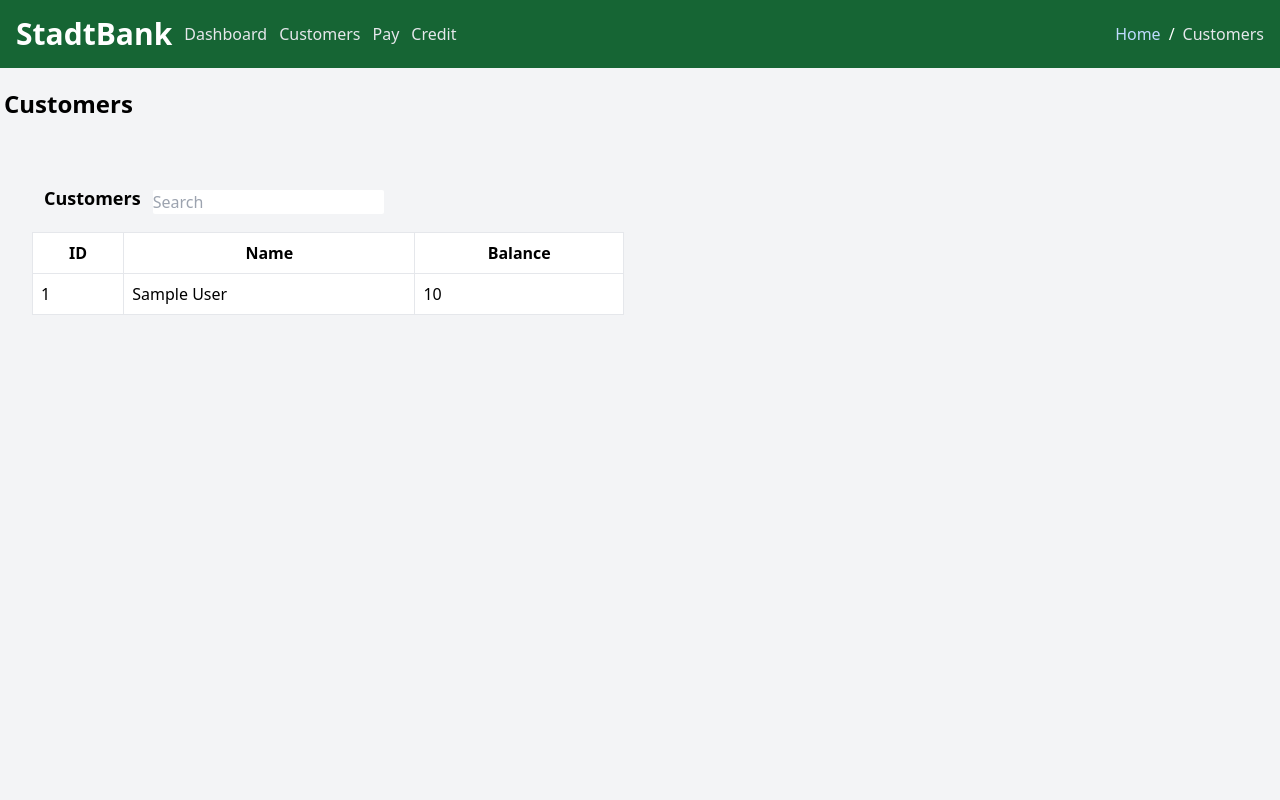
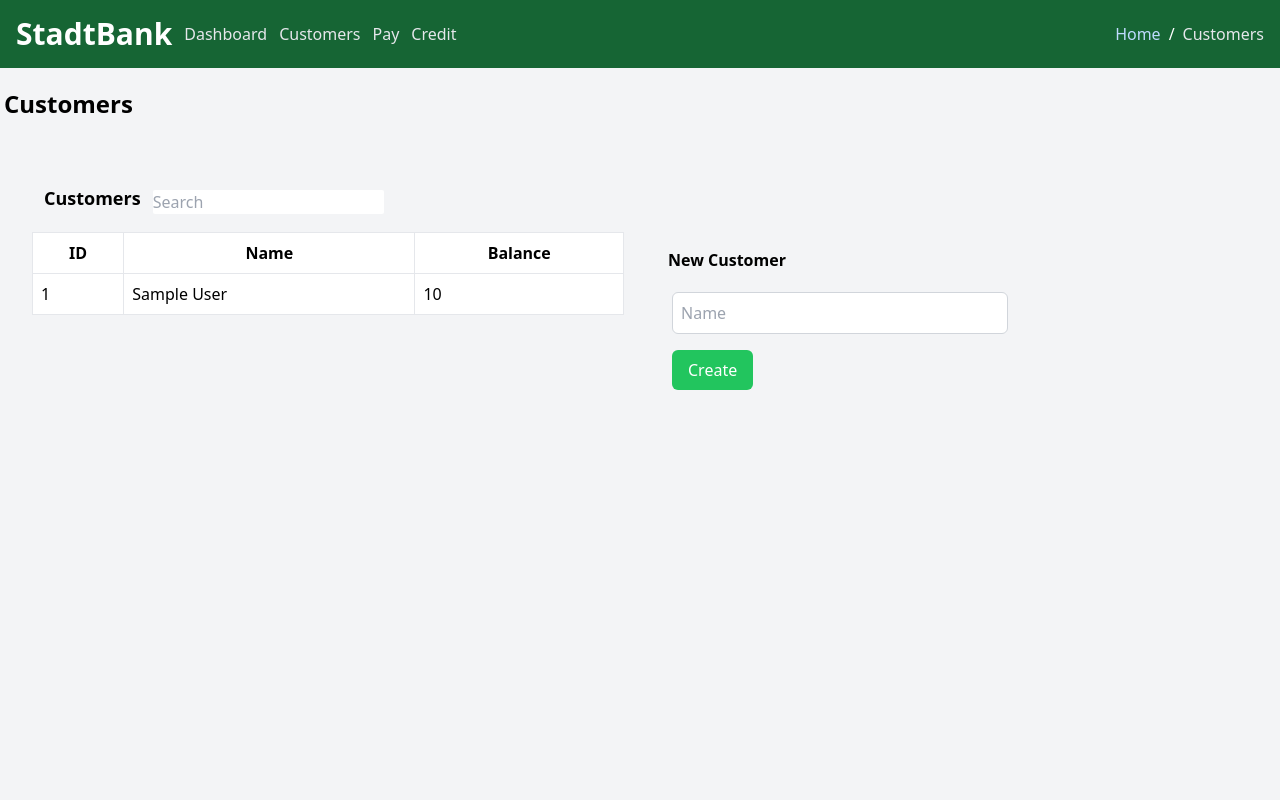
Before and after one commit to Kafalar-Karisik/StadtBank, a Django app: page /customers/ in a window 1280 px wide. Run offline with Django 4.2, Linux system fonts and the light colour scheme; tables that the repository leaves empty hold one stand-in row (values such as "Sample post").

Commit message:
Login System, User Managment, Style Updates, ...
Model Updates, Template Updates/Upload, Credit System Upload(Not Working), Script Upload

```diff
--- a/Bank/models.py
+++ b/Bank/models.py
@@ -7,8 +7,8 @@ class Customer(models.Model):
     """Customer Class"""
     nr = models.IntegerField(
         primary_key=True, unique=True, auto_created=False)
-    name = models.TextField(unique=True, help_text="Customer Name")
-    balance = models.IntegerField(null=True)
+    name = models.TextField()
+    balance = models.IntegerField(default=0)
     credits = models.IntegerField(default=0, null=True)
 
     def __str__(self) -> str:
@@ -37,13 +37,6 @@ class Action(models.Model):
     def __str__(self):
         return f"Action {self.id}"
 
-    def getNames(self):
-        """Action.getNames Function"""
-        try:
-            return Customer.objects.get(nr=self.customer).name, Customer.objects.get(nr=self.related).name
-        except:
-            return Customer.objects.get(nr=self.customer).name, None
-
     class Meta:
         """Action.Meta Class"""
         db_table = 'actions'
--- a/Bank/static/style.css
+++ b/Bank/static/style.css
@@ -211,6 +211,8 @@ textarea {
   /* 1 */
   line-height: inherit;
   /* 1 */
+  letter-spacing: inherit;
+  /* 1 */
   color: inherit;
   /* 1 */
   margin: 0;
@@ -234,9 +236,9 @@ select {
 */
 
 button,
-[type='button'],
-[type='reset'],
-[type='submit'] {
+input:where([type='button']),
+input:where([type='reset']),
+input:where([type='submit']) {
   -webkit-appearance: button;
   /* 1 */
   background-color: transparent;
@@ -492,6 +494,10 @@ video {
   --tw-backdrop-opacity:  ;
   --tw-backdrop-saturate:  ;
   --tw-backdrop-sepia:  ;
+  --tw-contain-size:  ;
+  --tw-contain-layout:  ;
+  --tw-contain-paint:  ;
+  --tw-contain-style:  ;
 }
 
 ::backdrop {
@@ -586,16 +596,12 @@ video {
   position: relative;
 }
 
-.left-0 {
-  left: 0px;
+.m-2 {
+  margin: 0.5rem;
 }
 
-.right-0 {
-  right: 0px;
-}
-
-.right-full {
-  right: 100%;
+.m-4 {
+  margin: 1rem;
 }
 
 .mx-2 {
@@ -669,17 +662,25 @@ video {
   width: 25%;
 }
 
+.w-2\/4 {
+  width: 50%;
+}
+
+.w-2\/5 {
+  width: 40%;
+}
+
 .w-3\/5 {
   width: 60%;
-}
-
-.w-full {
-  width: 100%;
 }
 
 .w-fit {
   width: -moz-fit-content;
   width: fit-content;
+}
+
+.w-full {
+  width: 100%;
 }
 
 .table-auto {
@@ -733,11 +729,6 @@ video {
   background-color: rgb(59 130 246 / var(--tw-bg-opacity));
 }
 
-.bg-gray-100 {
-  --tw-bg-opacity: 1;
-  background-color: rgb(243 244 246 / var(--tw-bg-opacity));
-}
-
 .bg-gray-200 {
   --tw-bg-opacity: 1;
   background-color: rgb(229 231 235 / var(--tw-bg-opacity));
@@ -799,6 +785,10 @@ video {
 
 .pr-3 {
   padding-right: 0.75rem;
+}
+
+.pt-20 {
+  padding-top: 5rem;
 }
 
 .text-end {
--- a/Bank/templates/credit.html
+++ b/Bank/templates/credit.html
@@ -8,9 +8,9 @@
     <title>StadtBank</title>
   </head>
 
-  <body class="h-screen bg-gray-100">
+  <body class="h-screen">
     <!-- Breadcrumb and Header -->
-    <div class="flex items-center bg-green-800 p-4 text-white">
+    <div id="header" class="flex items-center p-4">
       <h1 class="text-3xl font-bold">StadtBank</h1>
 
       <div id="menuList" class="flex items-start"></div>
--- a/Bank/templates/customers.html
+++ b/Bank/templates/customers.html
@@ -8,9 +8,9 @@
     <title>StadtBank</title>
   </head>
 
-  <body class="h-screen bg-gray-100">
+  <body class="h-screen">
     <!-- Breadcrumb and Header -->
-    <div class="flex items-center bg-green-800 p-4 text-white">
+    <div id="header" class="flex items-center p-4">
       <h1 class="text-3xl font-bold">StadtBank</h1>
 
       <div id="menuList" class="flex items-start"></div>
@@ -32,7 +32,7 @@
     <!-- Tables -->
     <div class="container mx-auto mt-4 flex flex-wrap p-4">
       <!-- Customers -->
-      <div class="w-full p-4 md:w-1/2 lg:w-1/2 xl:w-1/2">
+      <div class="w-1/2 p-4">
         <div class="flex items-center p-3">
           <h3 class="mb-2 w-fit pr-3 text-lg font-bold">Customers</h3>
           <input
@@ -70,8 +70,27 @@
           </tbody>
         </table>
       </div>
-      <div class="w-full p-4 md:w-1/2 lg:w-1/2 xl:w-1/2">
-        <!--Here will come user Managment-->
+      <div class="w-1/2 p-4 pt-20">
+        <form method="post" action="{% url 'Bank:newCustomer' %}">
+          {% csrf_token %}
+          <h3 class="text-2x1 m-2 p-1 font-bold">New Customer</h3>
+          <div class="m-4">
+            <input
+              type="text"
+              id="name"
+              name="name"
+              class="w-3/5 rounded-md border border-gray-300 p-2 focus:border-blue-500 focus:outline-none"
+              placeholder="Name"
+            />
+          </div>
+          <div class="m-4">
+            <button
+              class="rounded-md bg-green-500 px-4 py-2 text-white focus:border-blue-300 focus:outline-none focus:ring"
+            >
+              Create
+            </button>
+          </div>
+        </form>
       </div>
     </div>
     <script src="{% static 'index.js' %}"></script>
--- a/Bank/urls.py
+++ b/Bank/urls.py
@@ -10,6 +10,9 @@ urlpatterns = [
     path("customers/<int:nr>", views.CustomerDV.as_view()),
     path("pay", views.Pay.as_view(), name="Pay In/Out"),
     path("paying", views.pay, name="pay"),
+    path("newCustomer", views.newCustomer, name="newCustomer"),
     path("transfer", views.transfer, name="transfer"),
-    path("credit", views.Credit.as_view(), name="Credit System")
+    path("credit", views.Credit.as_view(), name="Credit System"),
+    path("login", views.Login.as_view(), name="login"),
+    path("newPassw", views.newWorkerPass, name="newWorkerPass")
 ]
--- a/Bank/views.py
+++ b/Bank/views.py
@@ -1,11 +1,16 @@
 """Django Module(s)"""
-from django.http import Http404, HttpResponseRedirect  # HttpResponse,
+from django.contrib.auth import authenticate, login
+from django.contrib.auth.decorators import login_required
+from django.http import (Http404, HttpResponse,  # HttpResponse,
+                         HttpResponseRedirect)
 from django.shortcuts import get_object_or_404, render
 from django.views import View
+from django.views.decorators.csrf import csrf_exempt
 
 from Bank.models import Action, Customer
+from bin import TOTP
 
-from .forms import CustomerF, PayForm, TransferF
+from .forms import CustomerF, PayF, TransferF, newCustomerF
 
 # Create your views here.
 # pylint: disable=no-member
@@ -16,11 +21,8 @@ def index(request):
     customers = Customer.objects.all()
     actions = Action.objects.all()
 
-    names = {"customers": [], "actions": [[], []]}
-
     return render(request, 'dashboard.html', {'customers': customers,
-                                              'actions': actions,
-                                              'names': names})
+                                              'actions': actions})
 
 
 class Actions(View):
@@ -143,9 +145,10 @@ def pay_out(request):
     return HttpResponseRedirect("/.")
 
 
+@login_required
 def pay(request):
     if request.method == "POST":
-        form = PayForm(request.POST)
+        form = PayF(request.POST)
         if form.is_valid():
             type = request.POST.get("type")
             if type == "payin":
@@ -161,7 +164,7 @@ def pay(request):
 
             elif type == "payout":
                 datas = form.cleaned_data
-                target = Customer.objects.get(nr=datas["customer"])
+                target = datas["customer"]
                 before = target.balance
                 target.balance -= datas["amount"]
                 target.save()
@@ -172,7 +175,7 @@ def pay(request):
         else:
             print("NONOno")
 
-    return HttpResponseRedirect("/#")
+    return HttpResponseRedirect("/pay")
 
 
 def transfer(request):
@@ -191,17 +194,46 @@ def transfer(request):
             customer1.save()
 
             action = Action(
-                nr=datas["nr"], related=datas["related"], type="transfer", amount=datas["amount"]
+                customer=datas["nr"], related=datas["related"], type="transfer", amount=datas["amount"]
             )
             action.save()
         else:
             print("Not Valid")
-    return HttpResponseRedirect("./#")
+    return HttpResponseRedirect("/pay")
 
 
-class Settings(View):
-    """Settings Page"""
+def newCustomer(request):
+    """NewCustomer API"""
+    if request.method == "POST":
+        form = newCustomerF(request.POST)
+
+        if form.is_valid():
+            datas = form.cleaned_data
+            customer = Customer(name=datas["name"])
+
+            customer.save()
+    return HttpResponseRedirect("/customers")
+
+
+class Login(View):
+    """Login Page"""
 
     def get(self, request):
-        """Settings.get"""
-        return render(request, 'settings.html')
+        """Login.get"""
+        return render(request, 'login.html')
+
+    def post(self, request):
+        passw = request.POST["passw"]
+        user = authenticate(request, username="worker", password=f"{passw}Z")
+        if user is not None:
+            login(request, user)
+        return HttpResponseRedirect("/pay")
+
+
+@csrf_exempt
+def newWorkerPass(request):
+    if request.method == "POST":
+        passw = TOTP.newWorkerPassword()
+        return HttpResponse(passw)
+    else:
+        return HttpResponseRedirect("/")
--- a/StadtBank/settings.py
+++ b/StadtBank/settings.py
@@ -23,7 +23,7 @@ BASE_DIR = Path(__file__).resolve().parent.parent
 # See https://docs.djangoproject.com/en/4.2/howto/deployment/checklist/
 
 # SECURITY WARNING: keep the secret key used in production secret!
-SECRET_KEY = get_random_secret_key()
+SECRET_KEY = get_random_secret_key()  # I don't know what this thing do :)
 
 # SECURITY WARNING: don't run with debug turned on in production!
 DEBUG = False
@@ -163,9 +163,13 @@ STATIC_ROOT = os.path.join(BASE_DIR, 'Bank', 'static')
 DEFAULT_AUTO_FIELD = 'django.db.models.BigAutoField'
 
 
+LOGIN_URL = '/login'
+
 # Security
 # manage.py check --deploy
 
 # SECURE_SSL_REDIRECT = True
 # SESSION_COOKIE_SECURE = True
 # CSRF_COOKIE_SECURE = True
+# SECURE_PROXY_SSL_HEADER = ("HTTP_X_FORWARDED_PROTO", "'https,http")
+# SECURE_HSTS_SECONDS =
```
Also changed, not shown: other parts of Bank/static/style.css (+21 -43 lines), Bank/forms.py (+7 -3 lines), Bank/templates/customer.html (+6 -5 lines), Bank/templates/dashboard.html (+6 -4 lines), Bank/templates/login.html (added, +66 -0 lines), Bank/templates/pay.html (+12 -3 lines), Bank/migrations/0001_initial.py, 1 other file.
